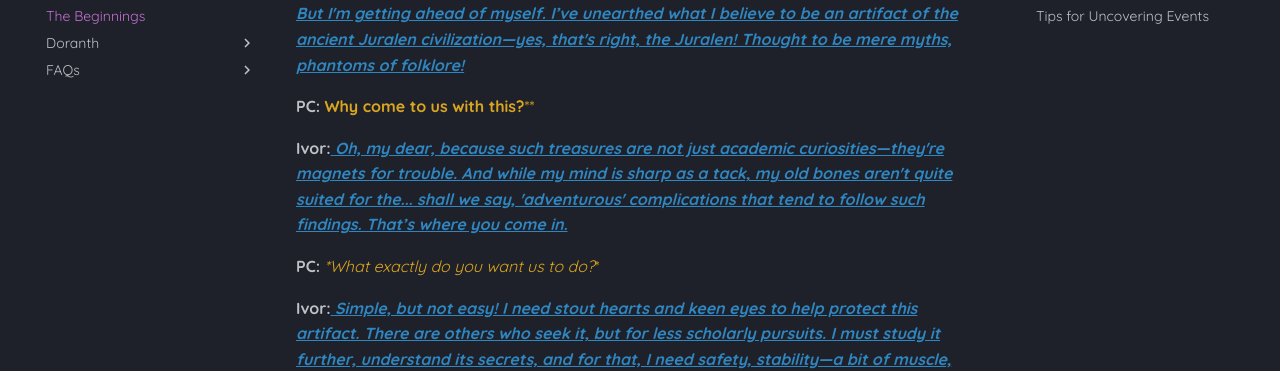
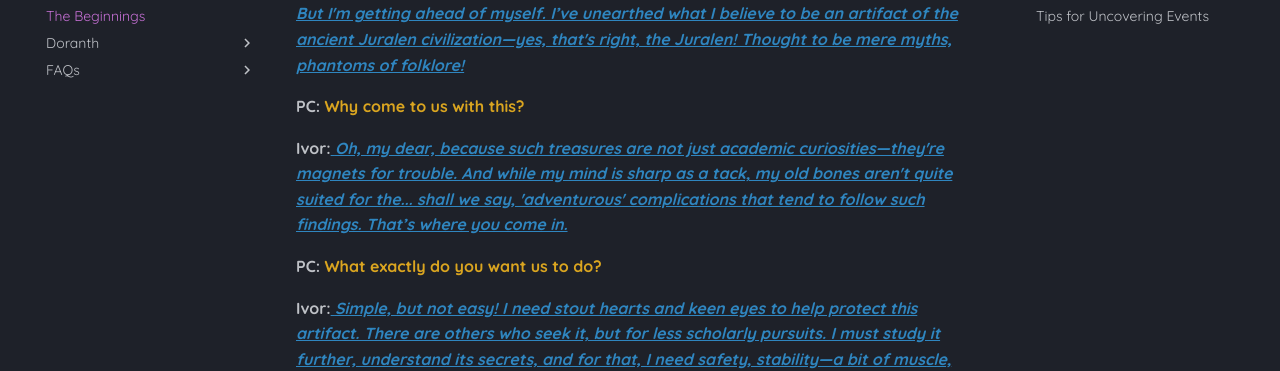
Before and after one commit to Bomchoo/Arvanis-Wiki, an MkDocs documentation site: the page built from docs/Opening-Quest-and-Hints.md, in a window 1280 px wide and 900 px high, scrolled down 523 px. Shown: the part 164-535 px from the top of the window. Built offline with MkDocs 1.6.1 and Material for MkDocs 9.7.7, drawn with Linux system fonts in a browser that asks for light colours.

Commit message:
Fix Fomatting

```diff
--- a/docs/Opening-Quest-and-Hints.md
+++ b/docs/Opening-Quest-and-Hints.md
@@ -17,11 +17,11 @@
 
 **Ivor:**<span class="spoiler-text">  ***Ah, straight to the point, excellent, excellent! You see, I've made a rather remarkable discovery, something that could change our understanding of history itself! But I'm getting ahead of myself. I’ve unearthed what I believe to be an artifact of the ancient Juralen civilization—yes, that's right, the Juralen! Thought to be mere myths, phantoms of folklore!***</span>
 
-**PC:** <span class="yellow-text">**Why come to us with this?****</span>
+**PC:** <span class="yellow-text">**Why come to us with this?**</span>
 
 **Ivor:**<span class="spoiler-text"> ***Oh, my dear, because such treasures are not just academic curiosities—they're magnets for trouble. And while my mind is sharp as a tack, my old bones aren't quite suited for the... shall we say, 'adventurous' complications that tend to follow such findings. That’s where you come in.***</span>
 
-**PC:** <span class="yellow-text">****What exactly do you want us to do?**</span>
+**PC:** <span class="yellow-text">**What exactly do you want us to do?**</span>
 
 **Ivor:**<span class="spoiler-text"> ***Simple, but not easy! I need stout hearts and keen eyes to help protect this artifact. There are others who seek it, but for less scholarly pursuits. I must study it further, understand its secrets, and for that, I need safety, stability—a bit of muscle, perhaps some magic. And of course, I'm willing to pay for your services. What say you? Will you help an old man make the discovery of a lifetime?***</span>
 
```
